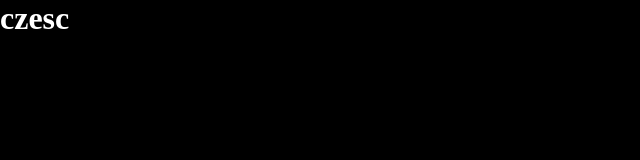
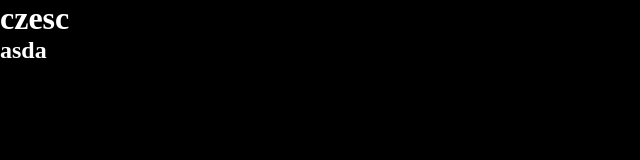
Before and after one commit to dawser123/test, a plain HTML site: page index.html in a window 1280 px wide. Shown: the full height of the page, 0-640 px from the left. Drawn offline with Linux system fonts and the light colour scheme.

Commit message:
added h2

```diff
--- a/index.html
+++ b/index.html
@@ -11,6 +11,7 @@
 
 <body>
     <h1>czesc</h1>
+    <h2>asda</h2>
 
 </body>
 
```
